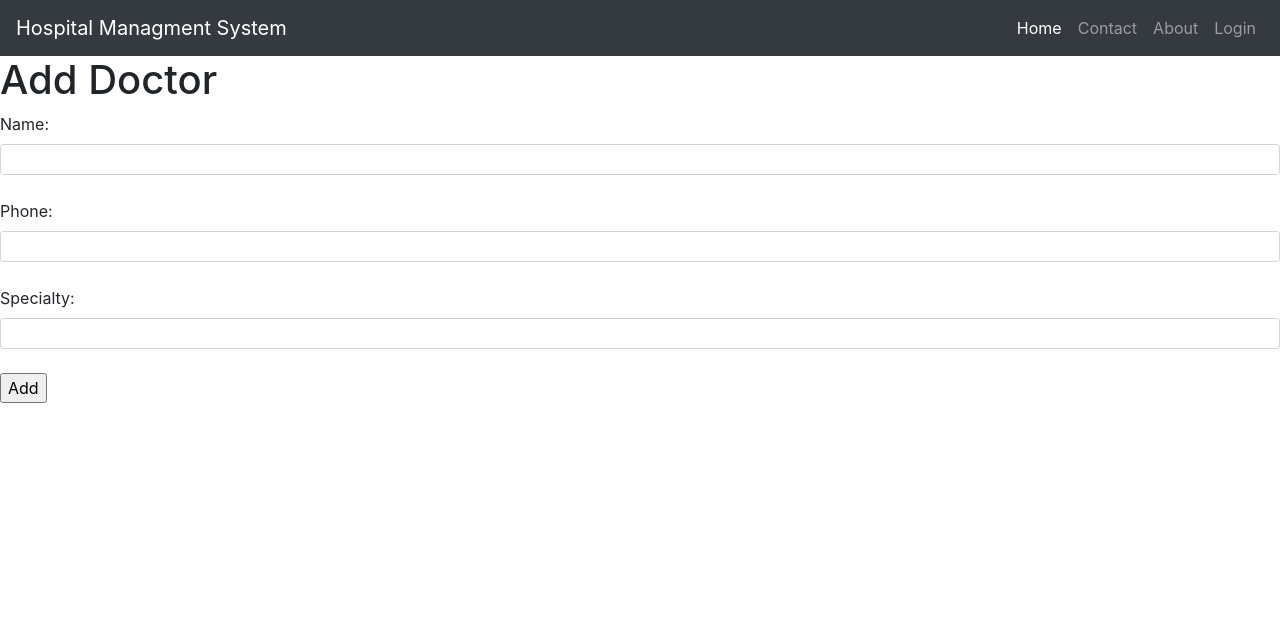
After one commit to rthway/Hospital_Managment_Django, a Django app: page /add_doctor/ in a window 1280 px wide. The commit adds this page. Shown: the top 643 px of the page. Run offline with Django 4.2, Linux system fonts and the light colour scheme.

Commit message:
add add_doctor.html, view_doctor.html with views, urls, call from navigation.html

```diff
--- /dev/null
+++ b/hospital/templates/add_doctor.html
@@ -0,0 +1,25 @@
+{% include 'base.html' %}
+{% load static %}
+{% include 'navigation.html' %}
+
+<head>
+    <title>Add Doctor</title>
+</head>
+<body>
+    <h1>Add Doctor</h1>
+
+    <form method="post">
+        <div class="form-group">
+        {% csrf_token %}
+        <label for="name">Name:</label>
+        <input type="text" class="form-control form-control-sm" name="name" required><br>
+        <label for="phone">Phone:</label>
+        <input type="text" class="form-control form-control-sm" name="phone" required><br>
+        <label for="special">Specialty:</label>
+        <input type="text" class="form-control form-control-sm" name="special" required><br>
+        <input type="submit" value="Add">
+        </div>
+    </form>
+
+</body>
+{% include 'footer.html' %}
--- a/hospital/templates/navigation.html
+++ b/hospital/templates/navigation.html
@@ -29,8 +29,8 @@
             Doctor
           </a>
           <div class="dropdown-menu" aria-labelledby="navbarDropdown">
-            <a class="dropdown-item" href="#">Add Doctor</a>
-            <a class="dropdown-item" href="#">View Doctor</a>
+            <a class="dropdown-item" href="{% url 'add_doctor' %}">Add Doctor</a>
+            <a class="dropdown-item" href="{% url 'view_doctor' %}">View Doctor</a>
 
         </li>
         <li class="nav-item dropdown">
--- a/hospital/urls.py
+++ b/hospital/urls.py
@@ -7,5 +7,8 @@ urlpatterns = [
     path('contact/',views.Contact, name='contact'),
     path('admin_login/', views.admin_login, name='admin_login'),
     path('admin_logout/', views.admin_logout, name='admin_logout'),
+    path('add_doctor/', views.add_doctor, name='add_doctor'),
+    path('view_doctor/', views.View_doctor, name='view_doctor'),
+    path('delete_doctor/<int:pid>/', views.Delete_doctor, name='delete_doctor'),
 
 ]
--- a/hospital/views.py
+++ b/hospital/views.py
@@ -1,6 +1,7 @@
 from django.shortcuts import render, redirect
 from django.contrib.auth.models import User
 from django.contrib.auth import authenticate, login,logout
+from .models import Doctor
 
 # Create your views here.
 def About(request):
@@ -35,3 +36,26 @@ def admin_login(request):
 def admin_logout(request):
     logout(request)
     return redirect('admin_login')  # Redirect to the admin login page after logout
+
+def add_doctor(request):
+    if request.method == 'POST':
+        name = request.POST.get('name')
+        phone = request.POST.get('phone')
+        special = request.POST.get('special')
+        Doctor.objects.create(Name=name, Phone=phone, Special=special)
+        return redirect('view_doctor')
+    return render(request, 'add_doctor.html')
+
+def View_doctor(request):
+    if not request.user.is_staff:
+        return redirect('login')
+    doc = Doctor.objects.all()
+    d={'doc':doc}
+    return render(request,'view_doctor.html',d)
+
+def Delete_doctor(request, pid):
+    if not request.user.is_staff:
+        return redirect('login')
+    doctor = Doctor.objects.get(id=pid)
+    doctor.delete()
+    return redirect('view_doctor')
```
Also changed, not shown: hospital/templates/view_doctor.html (added, +32 -0 lines), db.sqlite3.
